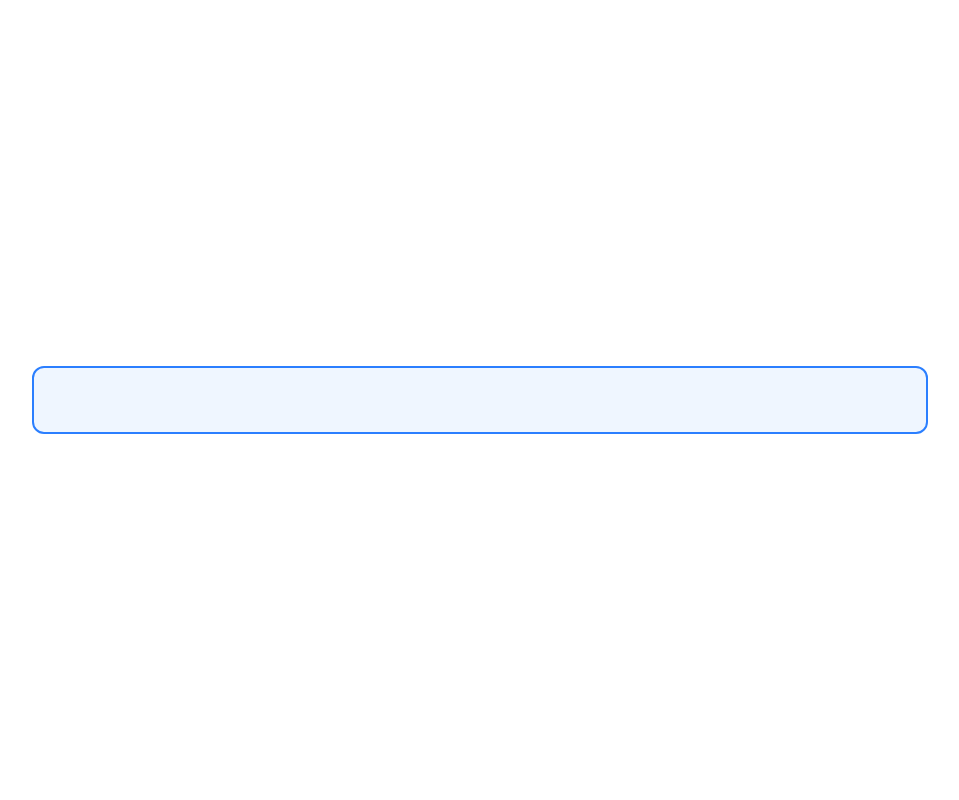
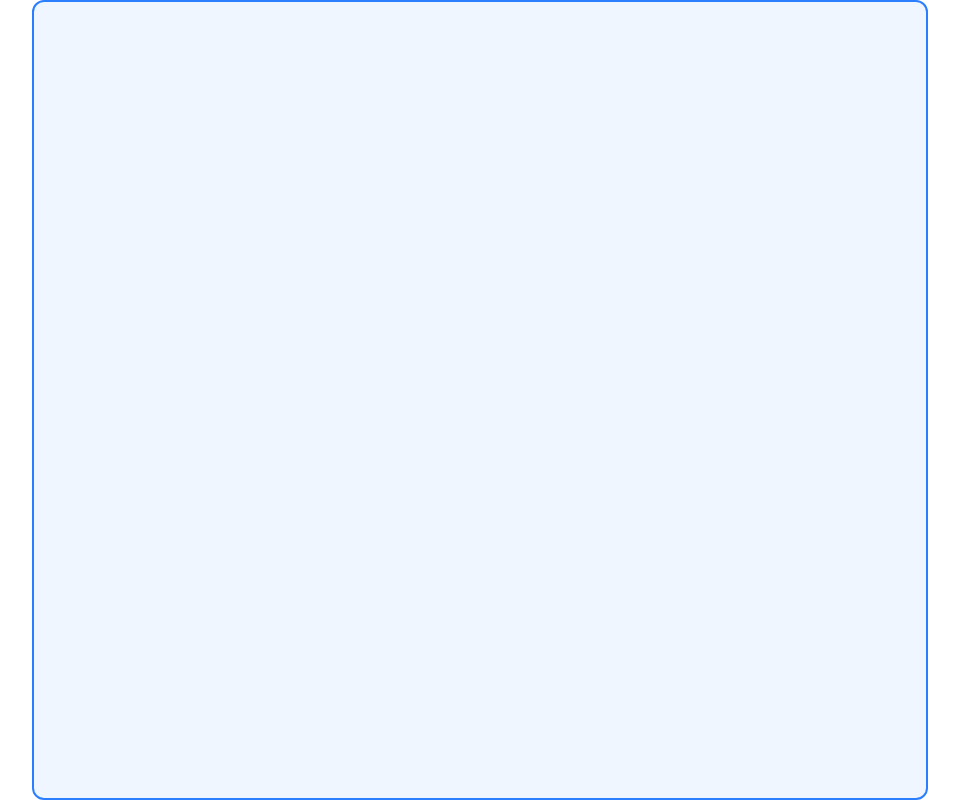
Before and after one commit to Divansir-Junior/AutomaticEMail, a React (Vite) app: page / in a window 1280 px wide. Shown: the whole page, without its empty margins (160-1119 px from the left). Built offline with nearby package versions, Linux system fonts and the light colour scheme.

Commit message:
fix: corrige altura do Container

```diff
--- a/src/components/Container.jsx
+++ b/src/components/Container.jsx
@@ -1,11 +1,11 @@
-function Container({ children, className = '' }) {
-  return (
-    <div
-      className={`w-full max-w-4xl rounded-xl border-2 border-blue-500 bg-blue-50 p-8 ${className}`.trim()}
-    >
-      {children}
-    </div>
-  )
+function Container({ children, className = "" }) {
+    return (
+        <div
+            className={`min-h-screen w-full max-w-4xl rounded-xl border-2 border-blue-500 bg-blue-50 p-8 ${className}`.trim()}
+        >
+            {children}
+        </div>
+    );
 }
 
-export default Container
+export default Container;
```
